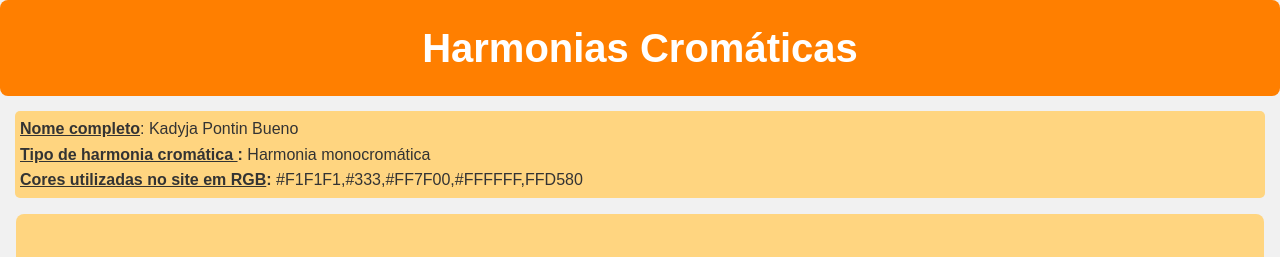
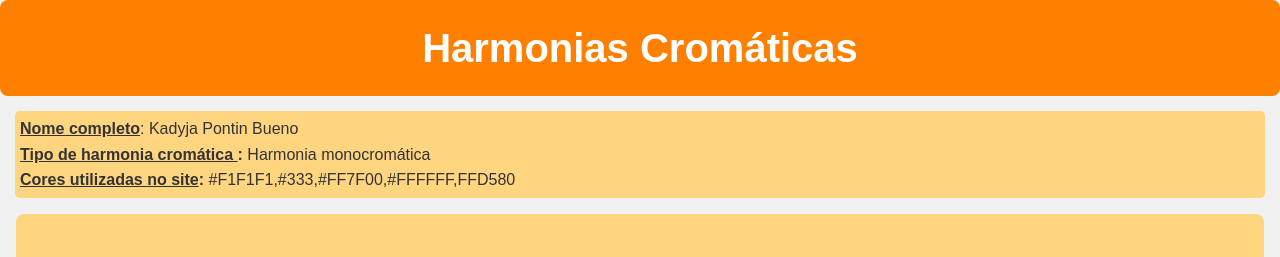
Before and after one commit to kadyjapb/tiposDeHarmonias, a plain HTML site: page index.html in a window 1280 px wide. Shown: the top 257 px of the page. Drawn offline with Linux system fonts and the light colour scheme.

Commit message:
concluido

```diff
--- a/index.html
+++ b/index.html
@@ -13,7 +13,7 @@
     </header>
         <p id="primeiroParagrafo"><strong> <u>Nome completo</u></strong>: Kadyja Pontin Bueno</strong> <br>
         <strong><u>Tipo de harmonia cromática </u>: </strong>Harmonia monocromática<br>
-    <strong><u>Cores utilizadas no site em RGB</u>:</strong> #F1F1F1,#333,#FF7F00,#FFFFFF,FFD580</p>
+    <strong><u>Cores utilizadas no site</u>:</strong> #F1F1F1,#333,#FF7F00,#FFFFFF,FFD580</p>
     <section id="circulo">
         <h2>O Círculo Cromático</h2>
         <p>O <strong>círculo cromático</strong> é uma representação visual das cores, organizada em um círculo de forma que ilustra a relação entre as cores primárias, secundárias e terciárias. Ele é uma ferramenta fundamental no estudo de harmonias cromáticas, pois permite entender como as cores se relacionam e podem ser combinadas de maneira harmônica.</p>
```
